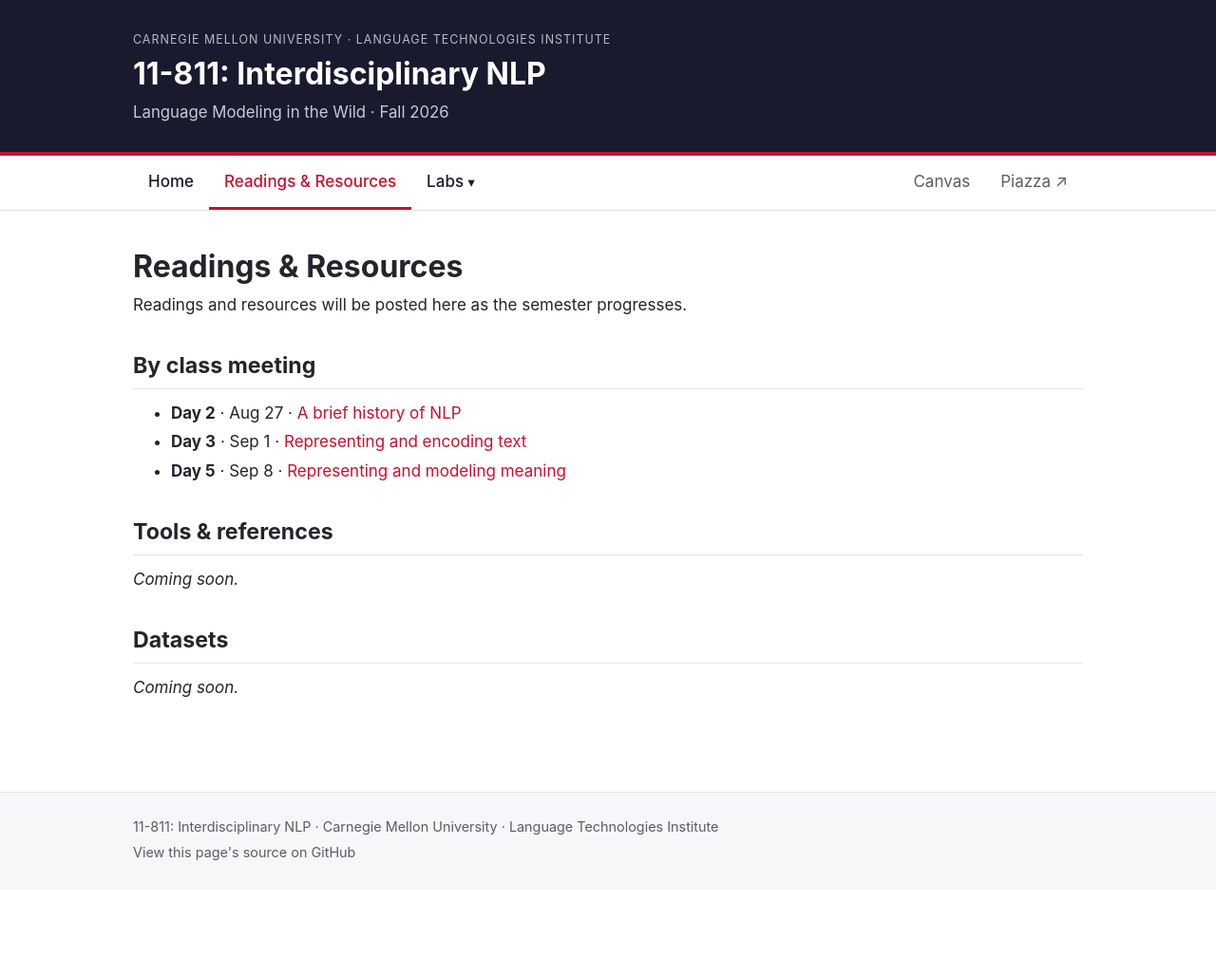
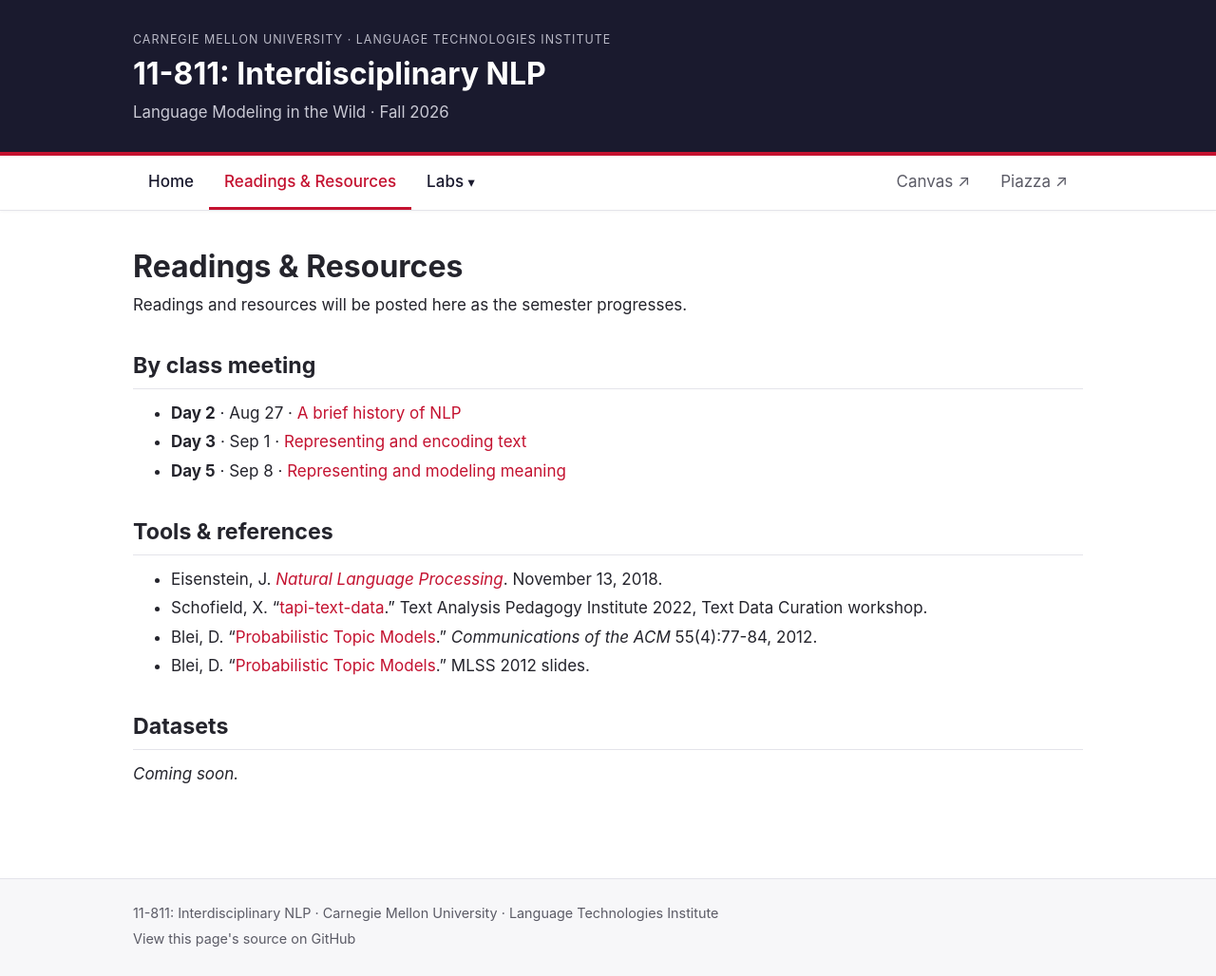
Before and after one commit to clarana/NLPintheWild, a Jekyll site: the page built from readings.md, in a window 1280 px wide and 1028 px high. Shown: the whole window at 95% size. Built offline with Jekyll 4.4.1, drawn with Linux system fonts in a browser that asks for light colours.

Commit message:
Add Canvas link and general readings
General resources go under Tools & references on the readings page, not
tied to any class meeting.

Co-Authored-By: Claude Fable 5 <noreply@anthropic.com>

```diff
--- a/_config.yml
+++ b/_config.yml
@@ -11,7 +11,7 @@ repository: "clarana/NLPintheWild"
 # Right-aligned external links in the top nav. Replace "#" with the real URLs.
 external_links:
   - name: Canvas
-    url: "#"
+    url: "https://canvas.cmu.edu/courses/56179"
   - name: Piazza
     url: "https://piazza.com/class/mshlvaz248d7f5/"
 
--- a/readings.md
+++ b/readings.md
@@ -23,7 +23,10 @@ _Coming soon._
 
 ## Tools & references
 
-_Coming soon._
+- Eisenstein, J. *[Natural Language Processing](https://github.com/jacobeisenstein/gt-nlp-class/blob/master/notes/eisenstein-nlp-notes.pdf)*. November 13, 2018.
+- Schofield, X. "[tapi-text-data](https://github.com/xandaschofield/tapi-text-data/tree/main)." Text Analysis Pedagogy Institute 2022, Text Data Curation workshop.
+- Blei, D. "[Probabilistic Topic Models](https://www.cs.columbia.edu/~blei/papers/Blei2012.pdf)." *Communications of the ACM* 55(4):77-84, 2012.
+- Blei, D. "[Probabilistic Topic Models](https://yosinski.com/mlss12/media/slides/MLSS-2012-Blei-Probabilistic-Topic-Models.pdf)." MLSS 2012 slides.
 
 ## Datasets
 
```
Also changed, not shown: index.md (+1 -1 lines).
